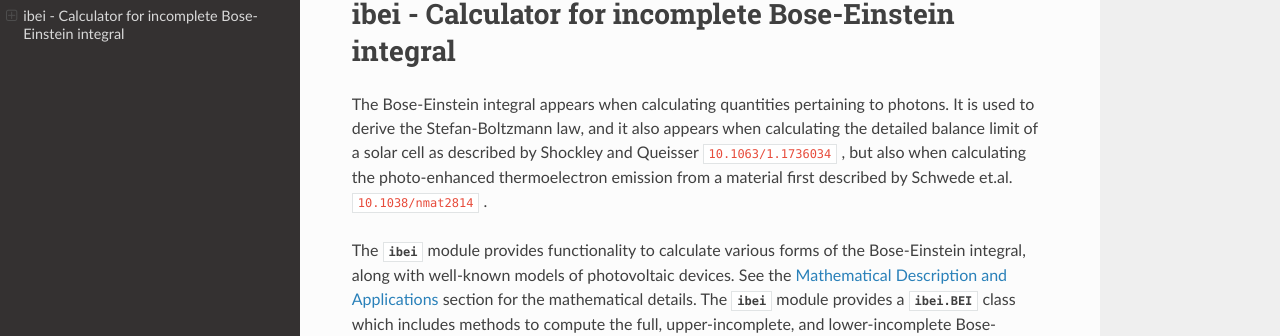
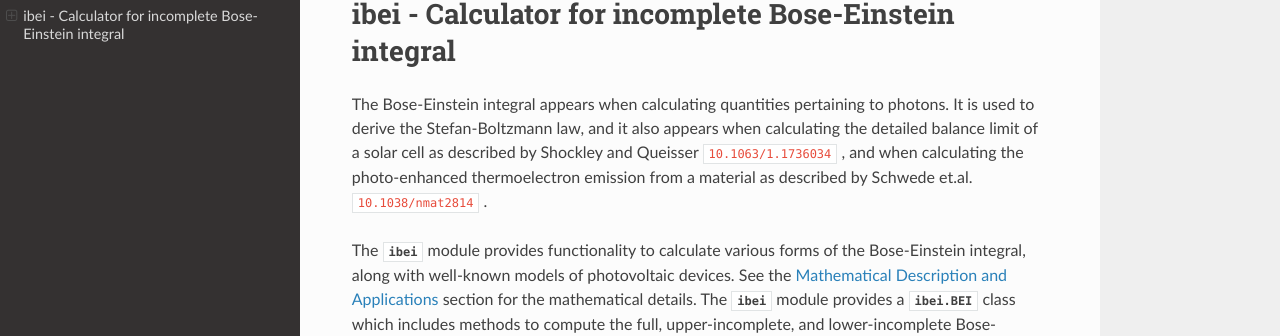
Before and after one commit to jrsmith3/ibei, a Sphinx documentation site: the page built from doc/index.rst, in a window 1280 px wide and 900 px high. Shown: the part 104-440 px from the top of the window. Built offline with Sphinx 7.4.7 and the Read the Docs theme 2.0.0, drawn with Linux system fonts in a browser that asks for light colours; the version number could not be read and is left out; cross-references to code outside the pages are shown as plain code.

Commit message:
Edit for clarity

```diff
--- a/doc/index.rst
+++ b/doc/index.rst
@@ -6,8 +6,8 @@ The Bose-Einstein integral appears when calculating quantities
 pertaining to photons. It is used to derive the Stefan-Boltzmann law,
 and it also appears when calculating the detailed balance limit of a
 solar cell as described by Shockley and
-Queisser :cite:`10.1063/1.1736034` , but also when calculating the
-photo-enhanced thermoelectron emission from a material first
+Queisser :cite:`10.1063/1.1736034` , and when calculating the
+photo-enhanced thermoelectron emission from a material as
 described by Schwede et.al. :cite:`10.1038/nmat2814` .
 
 The :mod:`ibei` module provides functionality to calculate various
```
